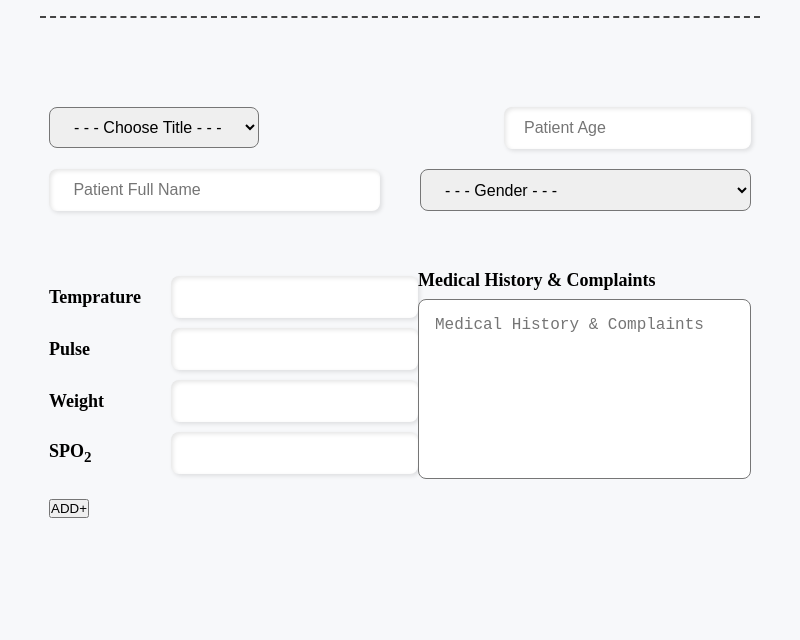
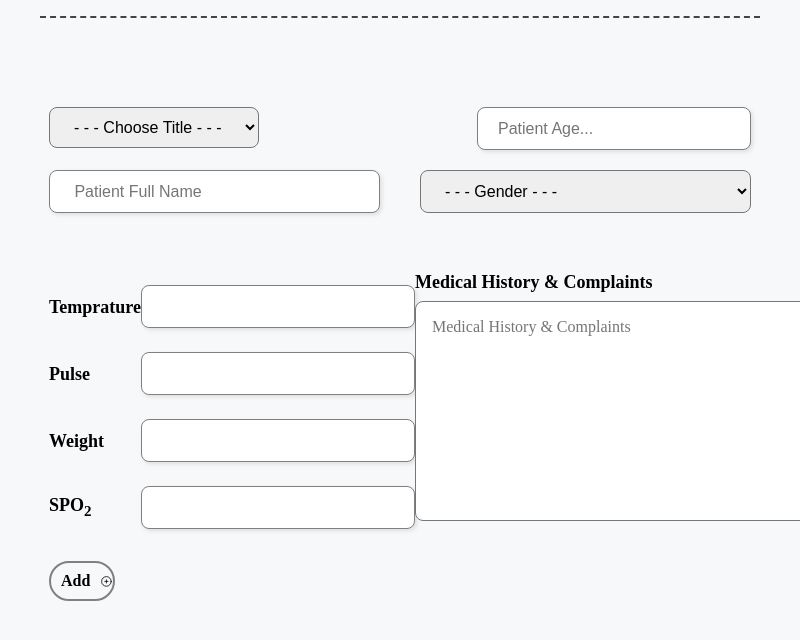
Before and after one commit to merajsiddiqui/medical-report-deskapp, an Electron app: page index.html in a window 800 px wide. Shown: the part 104-744 px from the top of the page. Drawn offline with Linux system fonts and the light colour scheme.

Commit message:
add item btn added

```diff
--- a/index.html
+++ b/index.html
@@ -23,7 +23,7 @@
   <div class="container">
 
     <form action="" class="form">
-      <div class="patient-name">
+      <!-- <div class="patient-name"> -->
       <div class="title">
         <select name="" id="">
           <option value="choose">- - - Choose Title - - -</option>
@@ -32,9 +32,9 @@
           <option value="miss">Miss.</option>
         </select>
       </div>
-      </div>
+      <!-- </div> -->
 
-      <input class="age" type="number" name="" id="" placeholder="Patient Age">
+      <input class="age" type="number" name="" id="" placeholder="Patient Age...">
 
       <input class="name" type="text" placeholder=" Patient Full Name">
       <select class="gender" name="" id="">
@@ -65,7 +65,17 @@
       </div>
 
       <div class="prescription">
-        <button class="add">ADD<span>+</span></button>
+
+        <div class="add">
+          <span class="add-span">Add</span>
+          <!-- <span class="plus-span">+</span> -->
+          <svg xmlns="http://www.w3.org/2000/svg" fill="none" viewBox="0 0 24 24" stroke-width="1.5"
+            stroke="currentColor" class="plus-span">
+            <path stroke-linecap="round" stroke-linejoin="round" d="M12 9v6m3-3H9m12 0a9 9 0 11-18 0 9 9 0 0118 0z" />
+          </svg>
+
+        </div>
+
       </div>
 
     </form>
--- a/style.css
+++ b/style.css
@@ -52,19 +52,15 @@ h1 {
   display: grid;
   grid-template-columns: 1fr 1fr;
   gap: 2rem 4rem;
-  /* align-content: center;
-  justify-content: center; */
 }
 
 input[type="text"],
-input[type="number"],
-input[type="date"] {
-  font-size: 1.6rem;
-  padding: 1.2rem 2rem;
+input[type="number"] {
+  font-size: 1.8rem;
+  padding: 1rem 2rem;
   border-radius: 8px;
-  box-shadow: inset 2px 2px 4px 0 rgb(0, 0, 0, 0.1),
-    2px 2px 4px 0 rgb(0, 0, 0, 0.1);
-  border: 0;
+  box-shadow: 2px 2px 4px 0 rgb(0, 0, 0, 0.1);
+  border: 0.5px solid grey;
 }
 
 label {
@@ -78,46 +74,13 @@ select {
   padding: 1rem 2rem;
 }
 
-.patient-name {
-  /* grid-column: 1/-1; */
-  display: flex;
-  gap: 4rem;
-}
-
-.name {
-  font-size: 1.6rem;
-  /* width: 100%; */
-}
-
 .age {
   justify-self: end;
 }
 
 .title {
-  /* grid-column: 1/-1; */
   font-size: 1.6rem;
   border-radius: 8px;
-}
-
-.medical-history {
-  font-size: 1.6rem;
-  display: flex;
-  flex-direction: column;
-  gap: 1rem;
-  /* grid-column: 1/-1; */
-}
-
-::placeholder {
-  font-size: 1.6rem;
-}
-textarea {
-  font-size: 1.6rem;
-  font-weight: 400;
-  color: black;
-  height: 18rem;
-  padding: 1.6rem 0 0 01.6rem;
-  border-radius: 8px;
-  resize: none;
 }
 
 .patient-condtion {
@@ -127,8 +90,46 @@ textarea {
   justify-content: space-between;
 }
 
+textarea {
+  font-weight: 400;
+  color: black;
+  height: 22rem;
+  width: 40rem;
+  padding: 1.6rem 0 0 1.6rem;
+  border-radius: 8px;
+  resize: none;
+  font-family: "Times New Roman", serif;
+  font-size: 2rem;
+  margin-bottom: 2rem;
+}
+
+.medical-history {
+  display: flex;
+  flex-direction: column;
+  gap: 1rem;
+}
+
+::placeholder {
+  font-size: 1.6rem;
+}
+
 .readings {
   display: grid;
-  grid-template-columns: 1fr 1.36fr;
+  grid-template-columns: 1fr 2fr;
   align-items: center;
 }
+
+.add {
+  font-size: 1.6rem;
+  border: 2px solid grey;
+  display: flex;
+  align-items: center;
+  width: 20%;
+  border-radius: 2rem;
+  cursor: pointer;
+}
+.add-span {
+  padding: 1rem;
+  user-select: none;
+  font-weight: bold;
+}
```
Lines whose indentation alone changed are shown as unchanged.
